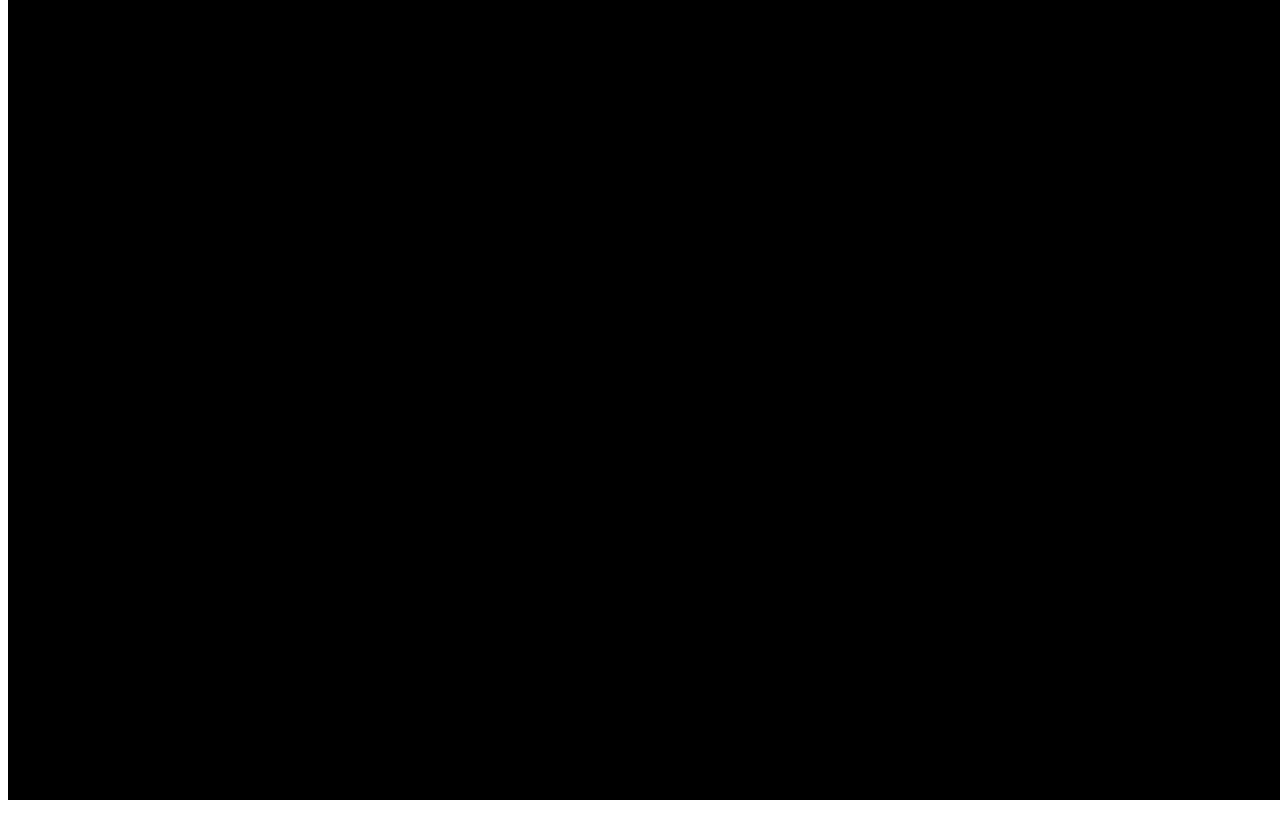
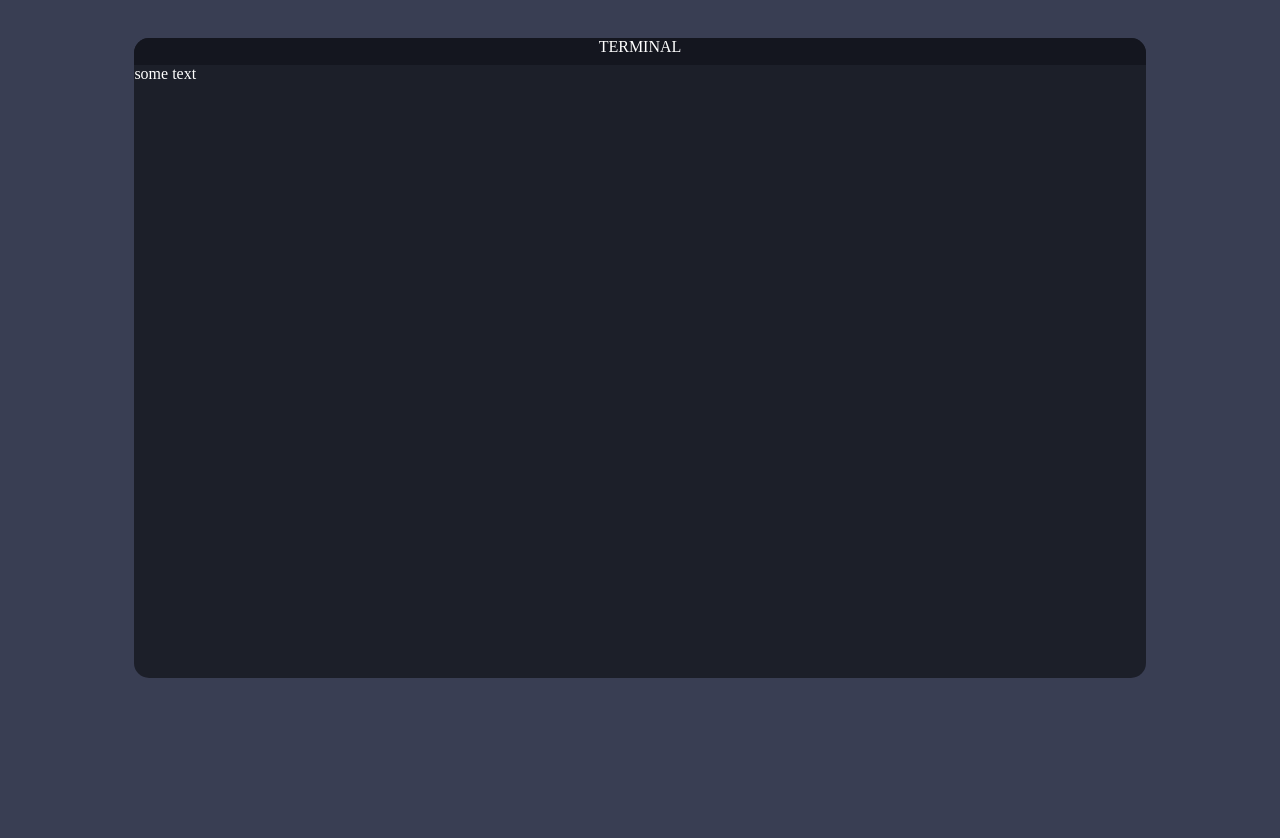
Before and after one commit to pidanou/cv, a SvelteKit app: page / in a window 1280 px wide. Shown: the top 838 px of the page. Before the commit the page ends 800 px from the top, so only its background shows below. Built offline with nearby package versions, Linux system fonts and the light colour scheme.

Commit message:
terminal

```diff
--- /dev/null
+++ b/src/app.css
@@ -0,0 +1,6 @@
+body {
+    background-color: rgb(57, 62, 83);
+    width: auto;
+    height: 100vh;
+    overflow: hidden;
+}
--- a/src/routes/+page.svelte
+++ b/src/routes/+page.svelte
@@ -1,20 +1,19 @@
 <script>
 
     import Terminal from "./terminal.svelte";
-
+    import '../app.css'
 
 </script>
 
-<div class="background"></div>
+<div>
 
 <Terminal>some text</Terminal>
 
+</div>
+
 <style>
-    .background {
-        background-color: black;
-        position: absolute;
-        top: 0;
-        height: 100vh;
+    div {
+        height: 100%;
         width: 100%;
     }
 </style>
--- a/src/routes/terminal.svelte
+++ b/src/routes/terminal.svelte
@@ -1,9 +1,27 @@
 <div class="terminal">
+    <div class="header">
+        <div>
+
+        </div>
+        <p>TERMINAL</p>
+    </div>
     <slot />
 </div>
 
 <style>
     .terminal {
         background-color: rgba(0, 0, 0, 0.5);
+        border-radius: 15px;
+        height: 80%;
+        width: auto;
+        color: #fff;
+        margin: 3% 10%;
+    }
+
+    .header {
+        background-color: rgb(20, 22, 31);
+        border-radius: 15px 15px 0px 0px;
+        height: 1.7em;
+        text-align: center;
     }
 </style>
```
Also changed, not shown: 1 other file (tests, documents, lock files or other folders).
